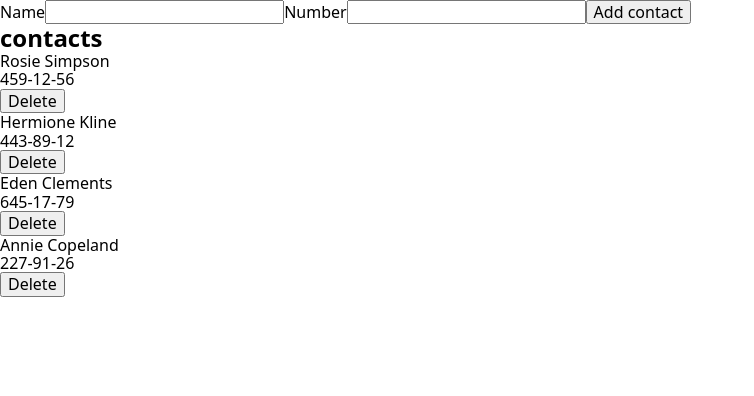
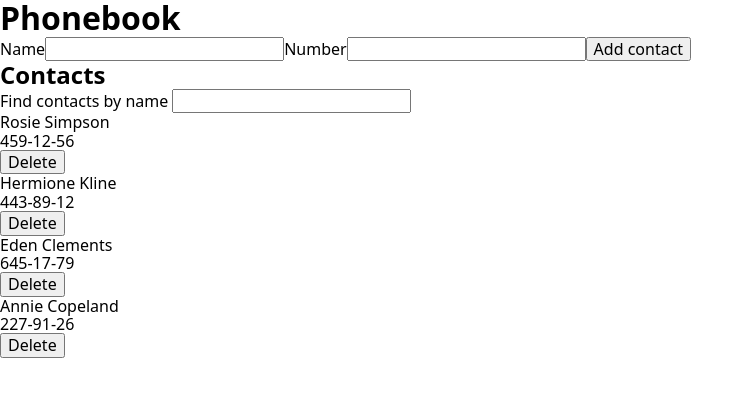
Before and after one commit to MaksimEdam/goit-react-hw-02-phonebook, a React (Create React App) app: page / in a window 1280 px wide. Shown: the top 396 px of the page, without its empty margins (0-754 px from the left). Built offline with nearby package versions, Linux system fonts and the light colour scheme.

Commit message:
step 1 and 2

```diff
--- a/src/App.js
+++ b/src/App.js
@@ -1,6 +1,7 @@
 import { Component } from 'react';
 import Contacts from './components/Contacts/Contacts';
 import Form from './components/Form/Form';
+import Filter from './components/Filter/Filter';
 import { nanoid } from 'nanoid';
 import 'modern-normalize/modern-normalize.css';
 import './index.css';
@@ -13,6 +14,7 @@ class App extends Component {
       { id: 'id-3', name: 'Eden Clements', number: '645-17-79' },
       { id: 'id-4', name: 'Annie Copeland', number: '227-91-26' },
     ],
+    filter: '',
   };
   deleteContacts = contactId => {
     this.setState(prevState => ({
@@ -33,12 +35,29 @@ class App extends Component {
       contacts: [contactId, ...prevState.contacts],
     }));
   };
+  changeFilter = e => {
+    this.setState({ filter: e.currentTarget.value });
+  };
+  getVisibleContacts = () => {
+    const { filter, contacts } = this.state;
+    const normalizedFilter = filter.toLowerCase();
+    return contacts.filter(contact =>
+      contact.name.toLowerCase().includes(normalizedFilter),
+    );
+  };
   render() {
-    const { contacts } = this.state;
+    const { filter } = this.state;
+    const visibleContacts = this.getVisibleContacts();
     return (
       <div>
+        <h1>Phonebook</h1>
         <Form onSubmit={this.addContact} />
-        <Contacts contacts={contacts} onDeleteContact={this.deleteContacts} />
+        <h2>Contacts</h2>
+        <Filter value={filter} onChange={this.changeFilter} />
+        <Contacts
+          contacts={visibleContacts}
+          onDeleteContact={this.deleteContacts}
+        />
       </div>
     );
   }
--- /dev/null
+++ b/src/components/Filter/Filter.jsx
@@ -0,0 +1,12 @@
+import React from 'react';
+
+function Filter({ value, onChange }) {
+  return (
+    <label>
+      Find contacts by name{' '}
+      <input type="text" value={value} onChange={onChange} />
+    </label>
+  );
+}
+
+export default Filter;
--- a/src/components/Form/Form.jsx
+++ b/src/components/Form/Form.jsx
@@ -51,7 +51,6 @@ class Form extends Component {
         <button className="5" type="submit">
           Add contact
         </button>
-        <h2>contacts</h2>
       </form>
     );
   }
```
Also changed, not shown: 11 other files (tests, documents, lock files or other folders).
